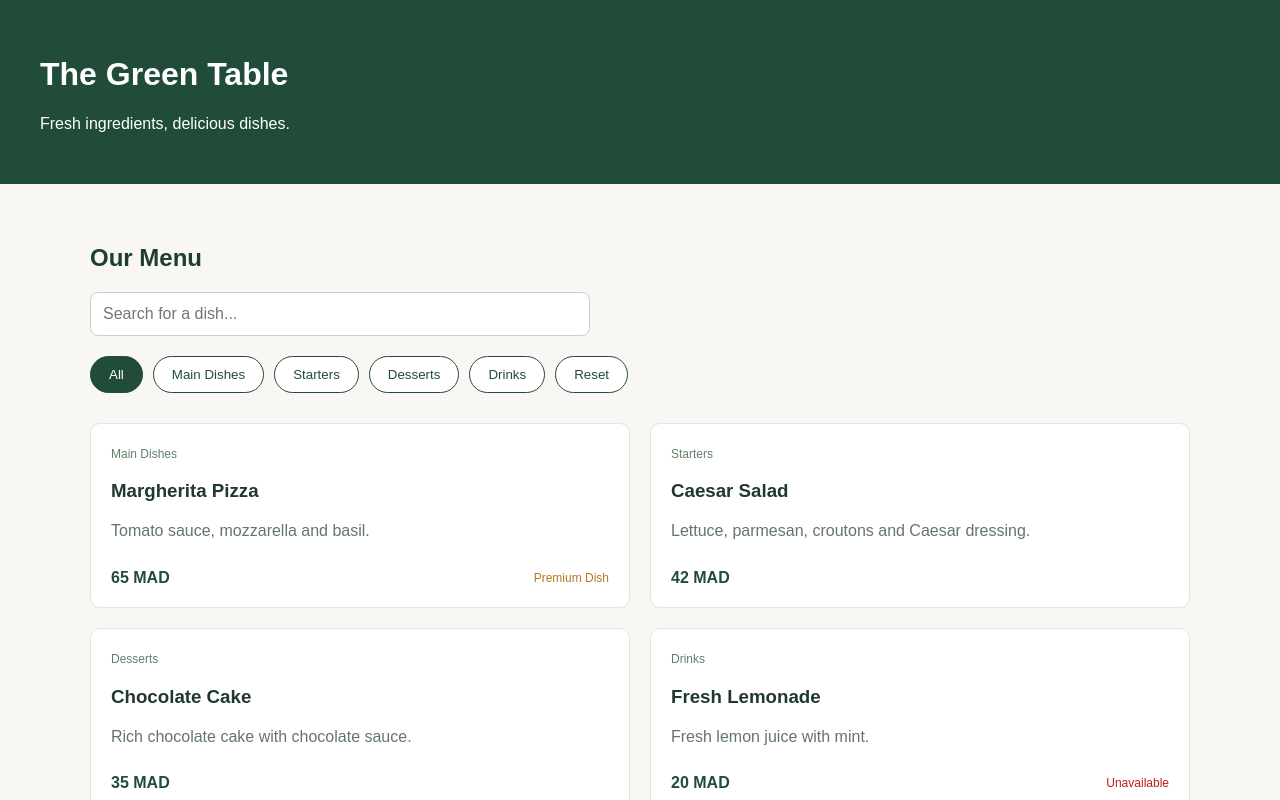
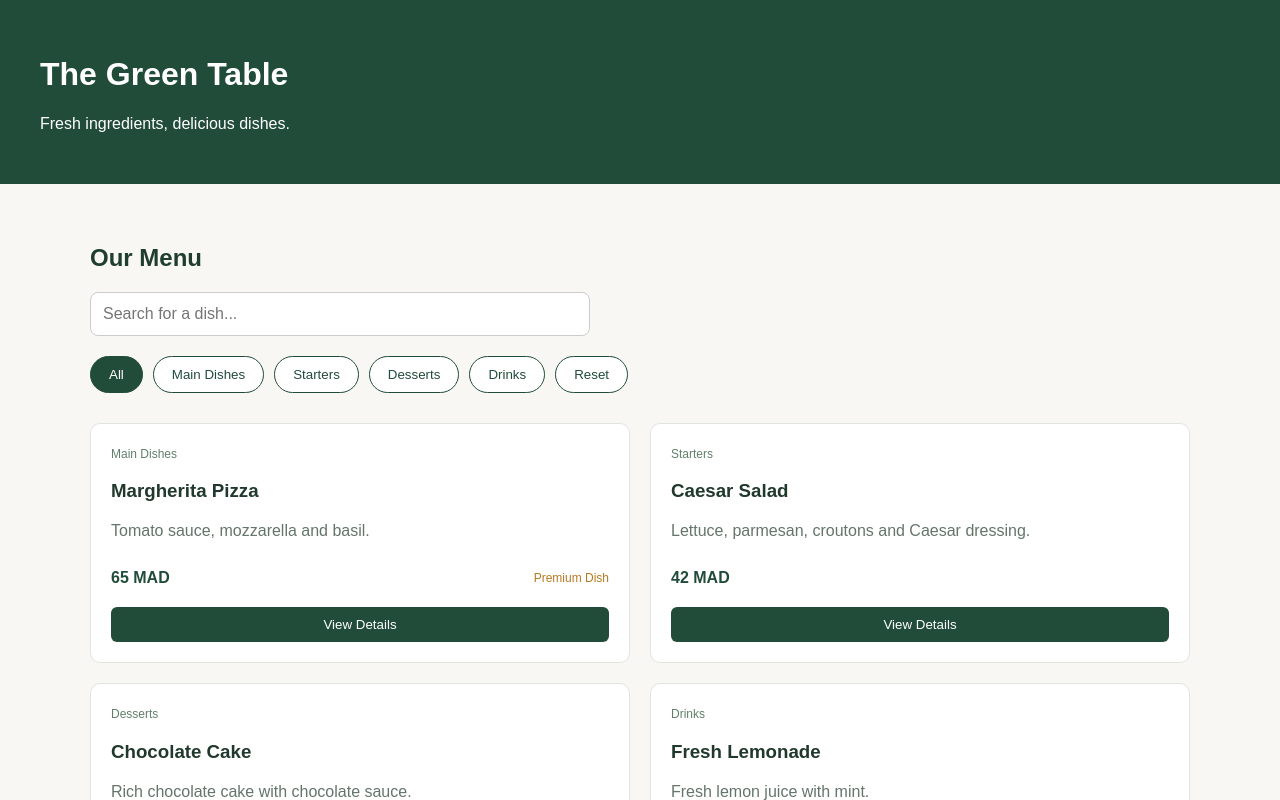
Before and after one commit to iiMedR/restaurant-menu-Angular, an Angular app: page / in a window 1280 px wide. Shown: the top 800 px of the page. Built offline with nearby package versions, Linux system fonts and the light colour scheme.

Commit message:
Add a dish details feature

```diff
--- a/src/app/app.html
+++ b/src/app/app.html
@@ -13,5 +13,17 @@
     [searchText]="searchText()"
     (searchChanged)="updateSearch($event)"></app-menu-filters>
 
-  <app-menu-list [items]="filteredItems()"></app-menu-list>
+  <app-menu-list
+    [items]="filteredItems()"
+    (itemSelected)="selectItem($event)"
+
+  ></app-menu-list>
+
+  @if (selectedItem(); as item) {
+    <app-menu-details
+    [item]="item"
+    (closed)="closeDetails()"
+    >
+    </app-menu-details>
+  }
 </main>
--- a/src/app/app.ts
+++ b/src/app/app.ts
@@ -2,9 +2,10 @@ import { Component, signal, computed } from '@angular/core';
 import { MenuItem } from './models/menu-item';
 import { MenuList } from './components/menu-list/menu-list';
 import { MenuFilters } from './components/menu-filters/menu-filters';
+import { MenuDetails } from './components/menu-details/menu-details';
 
 @Component({
-  imports: [MenuList, MenuFilters],
+  imports: [MenuList, MenuFilters, MenuDetails],
   selector: 'app-root',
   styleUrl: './app.css',
   templateUrl: './app.html',
@@ -105,4 +106,13 @@ export class App {
       return matchesCategory && matchesSearch
     })
   })
+
+  selectedItem = signal<MenuItem | null>(null);
+  selectItem(item: MenuItem): void{
+    this.selectedItem.set(item)
+  }
+
+  closeDetails(): void{
+    this.selectedItem.set(null)
+  }
 }
--- a/src/app/components/menu-card/menu-card.css
+++ b/src/app/components/menu-card/menu-card.css
@@ -43,3 +43,19 @@
   color: #b7791f;
   font-size: 12px;
 }
+
+.details-button {
+  display: block;
+  width: 100%;
+  margin-top: 20px;
+  padding: 10px;
+  border: none;
+  border-radius: 6px;
+  background: #214c3a;
+  color: white;
+  cursor: pointer;
+}
+
+.details-button:hover {
+  background: #163729;
+}
--- a/src/app/components/menu-card/menu-card.html
+++ b/src/app/components/menu-card/menu-card.html
@@ -19,5 +19,11 @@
       <span class="premium">Premium Dish</span>
     }
   </div>
-
+  <button
+    type="button"
+    class="details-button"
+    (click)="select()"
+  >
+    View Details
+  </button>
 </article>
--- a/src/app/components/menu-card/menu-card.ts
+++ b/src/app/components/menu-card/menu-card.ts
@@ -1,4 +1,4 @@
-import { Component, input } from '@angular/core';
+import { Component, input, output } from '@angular/core';
 import { MenuItem } from '../../models/menu-item';
 
 @Component({
@@ -9,4 +9,10 @@ import { MenuItem } from '../../models/menu-item';
 })
 export class MenuCard {
   item = input.required<MenuItem>();
+
+  itemSelected = output<MenuItem>();
+
+  select(): void{
+    this.itemSelected.emit(this.item());
+  }
 }
--- /dev/null
+++ b/src/app/components/menu-details/menu-details.css
@@ -0,0 +1,37 @@
+.menu-details {
+  margin-top: 30px;
+  padding: 25px;
+  background: white;
+  border: 1px solid #ddd;
+  border-radius: 12px;
+}
+
+.details-header {
+  display: flex;
+  align-items: center;
+  justify-content: space-between;
+  gap: 20px;
+}
+
+.details-header h2 {
+  color: #214c3a;
+}
+
+.details-header button {
+  padding: 10px 16px;
+  border: none;
+  border-radius: 6px;
+  background: #214c3a;
+  color: white;
+  cursor: pointer;
+}
+
+.available {
+  color: #15803d;
+  font-weight: bold;
+}
+
+.unavailable {
+  color: #b91c1c;
+  font-weight: bold;
+}
--- /dev/null
+++ b/src/app/components/menu-details/menu-details.html
@@ -0,0 +1,20 @@
+<section class="menu-details">
+    <div class="details-header">
+        <h2>{{item().name}}</h2>
+
+        <button type="button" (click)="close()">
+            close
+        </button>
+    </div>
+
+    <p>{{item().description}}</p>
+
+    <p><strong>Category:</strong> {{item().category}}</p>
+    <p><strong>Price:</strong> {{ item().price }} MAD</p>
+
+    @if (item().available) {
+        <p class="available">Available</p>
+    } @else {
+        <p class="unavailable">Currently unavailable</p>
+    }
+</section>
--- /dev/null
+++ b/src/app/components/menu-details/menu-details.ts
@@ -0,0 +1,18 @@
+import { Component, input, output } from '@angular/core';
+import { MenuItem } from '../../models/menu-item';
+
+@Component({
+  imports: [],
+  selector: 'app-menu-details',
+  styleUrl: './menu-details.css',
+  templateUrl: './menu-details.html',
+})
+export class MenuDetails {
+  item = input.required<MenuItem>();
+
+  closed = output<void>();
+
+  close(): void {
+    this.closed.emit();
+  }
+}
--- a/src/app/components/menu-filters/menu-filters.html
+++ b/src/app/components/menu-filters/menu-filters.html
@@ -7,7 +7,7 @@
             (input)="onSearch(searchBox.value)"
         >
         @if(searchText() !== ''){
-            <h5>Searching for: <bold>{{searchText()}}.</bold></h5>
+            <h5>Searching for: <strong>{{searchText()}}.</strong></h5>
         }
 </div>
 
--- a/src/app/components/menu-list/menu-list.html
+++ b/src/app/components/menu-list/menu-list.html
@@ -1,6 +1,9 @@
 <div class="menu-grid">
     @for (item of items(); track item.id) {
-        <app-menu-card [item]="item"></app-menu-card>
+        <app-menu-card
+            [item]="item"
+            (itemSelected)="onItemSelected($event)"
+        ></app-menu-card>
     } @empty {
         <p>No dishes available.</p>
     }
--- a/src/app/components/menu-list/menu-list.ts
+++ b/src/app/components/menu-list/menu-list.ts
@@ -1,4 +1,4 @@
-import { Component, input } from '@angular/core';
+import { Component, input, output } from '@angular/core';
 import { MenuItem } from '../../models/menu-item';
 import { MenuCard } from '../menu-card/menu-card';
 
@@ -10,4 +10,10 @@ import { MenuCard } from '../menu-card/menu-card';
 })
 export class MenuList {
   items = input.required<MenuItem[]>();
+
+  itemSelected = output<MenuItem>();
+
+  onItemSelected(item: MenuItem): void{
+    this.itemSelected.emit(item)
+  }
 }
```
